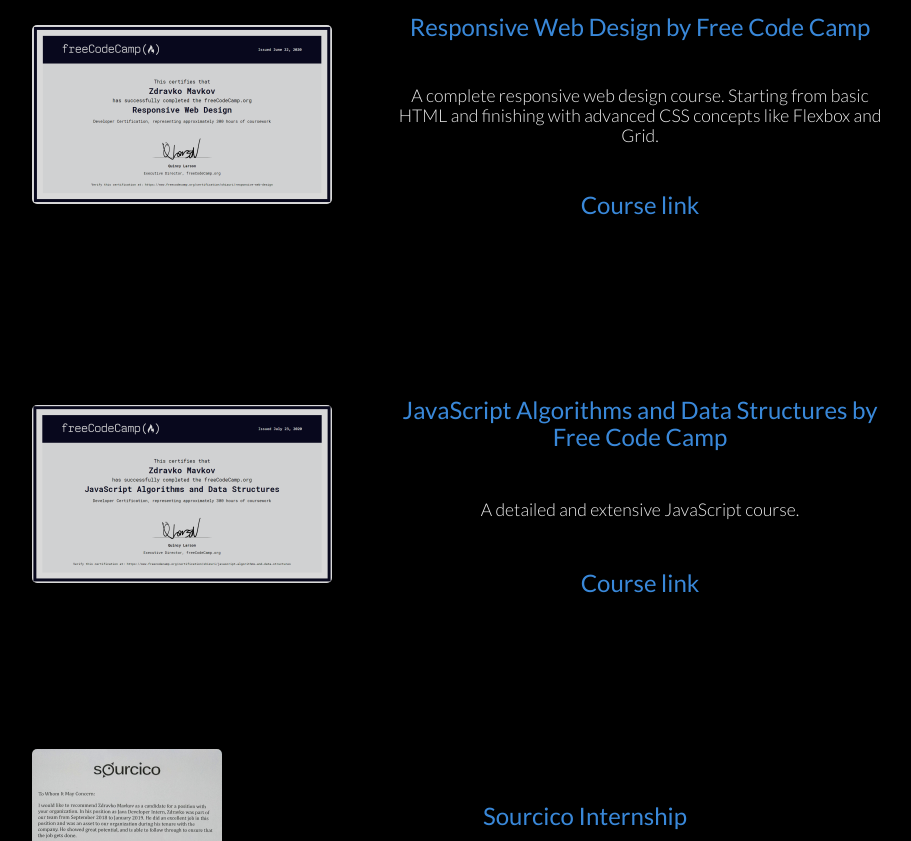
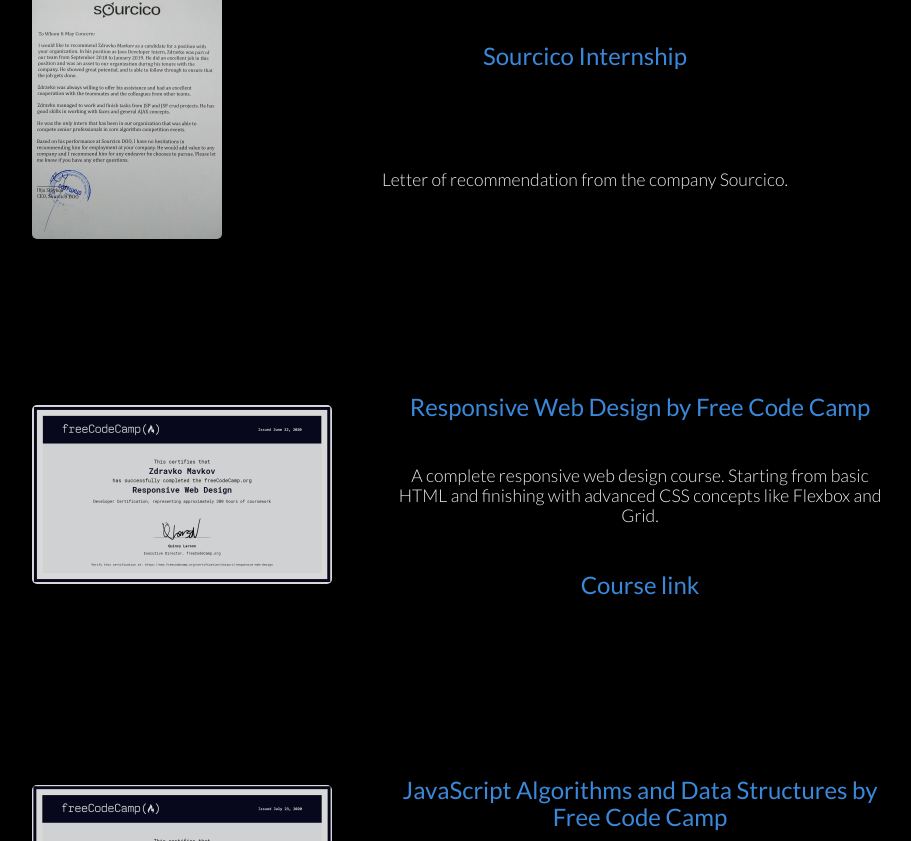
Before and after one commit to Shizuri/React-portfolio, a React (Create React App) app: page /certifications in a window 1280 px wide. Shown: the part 939-1780 px from the top of the page, without its empty margins (200-1111 px from the left). Built offline with nearby package versions, Linux system fonts and the light colour scheme.

Commit message:
Moved Sourcico letter of recommendation to be third in row in Certifications.js

```diff
--- a/src/Certifications.js
+++ b/src/Certifications.js
@@ -37,6 +37,15 @@
 			/>
 
 			<Certificate
+				certificateImage={sourcicoLetterOfRecommendationImage}
+				certificateLink='https://i.imgur.com/7QdHvSg.jpg'
+				certificateName='Sourcico Internship'
+				certificateDescription={<>
+					Letter of recommendation from the company Sourcico.
+				</>}
+			/>
+
+			<Certificate
 				certificateImage={fCCResponsiveWebDesignImage}
 				certificateLink='https://www.freecodecamp.org/certification/shizuri/responsive-web-design'
 				certificateName='Responsive Web Design by Free Code Camp'
@@ -55,15 +64,6 @@
 				</>}
 				courseLink='https://www.freecodecamp.org/learn/javascript-algorithms-and-data-structures/basic-javascript/'
 			/>
-
-			<Certificate
-				certificateImage={sourcicoLetterOfRecommendationImage}
-				certificateLink='https://i.imgur.com/7QdHvSg.jpg'
-				certificateName='Sourcico Internship'
-				certificateDescription={<>
-					Letter of recommendation from the company Sourcico.
-				</>}
-			/>
 		</article>
 	)
 }
```
